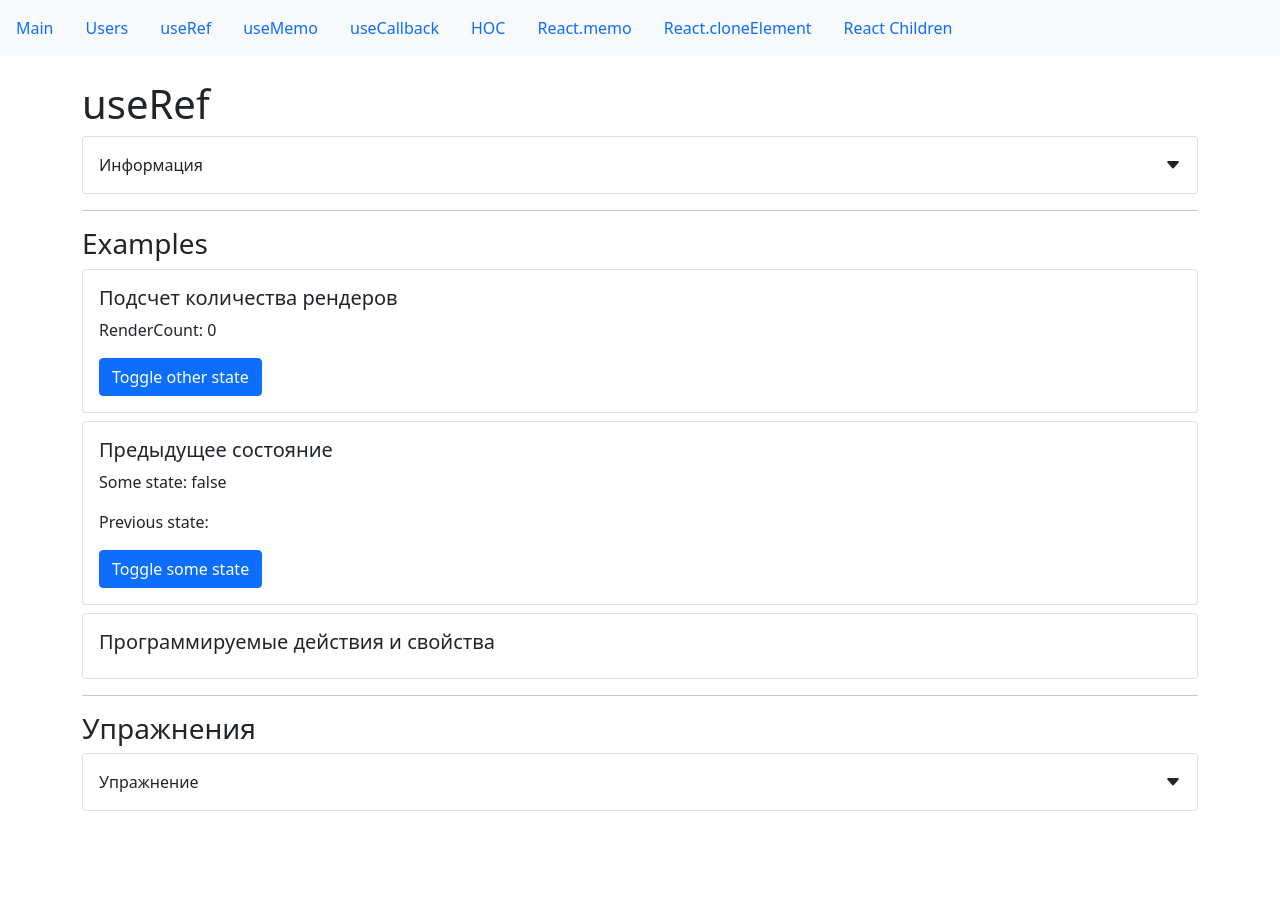
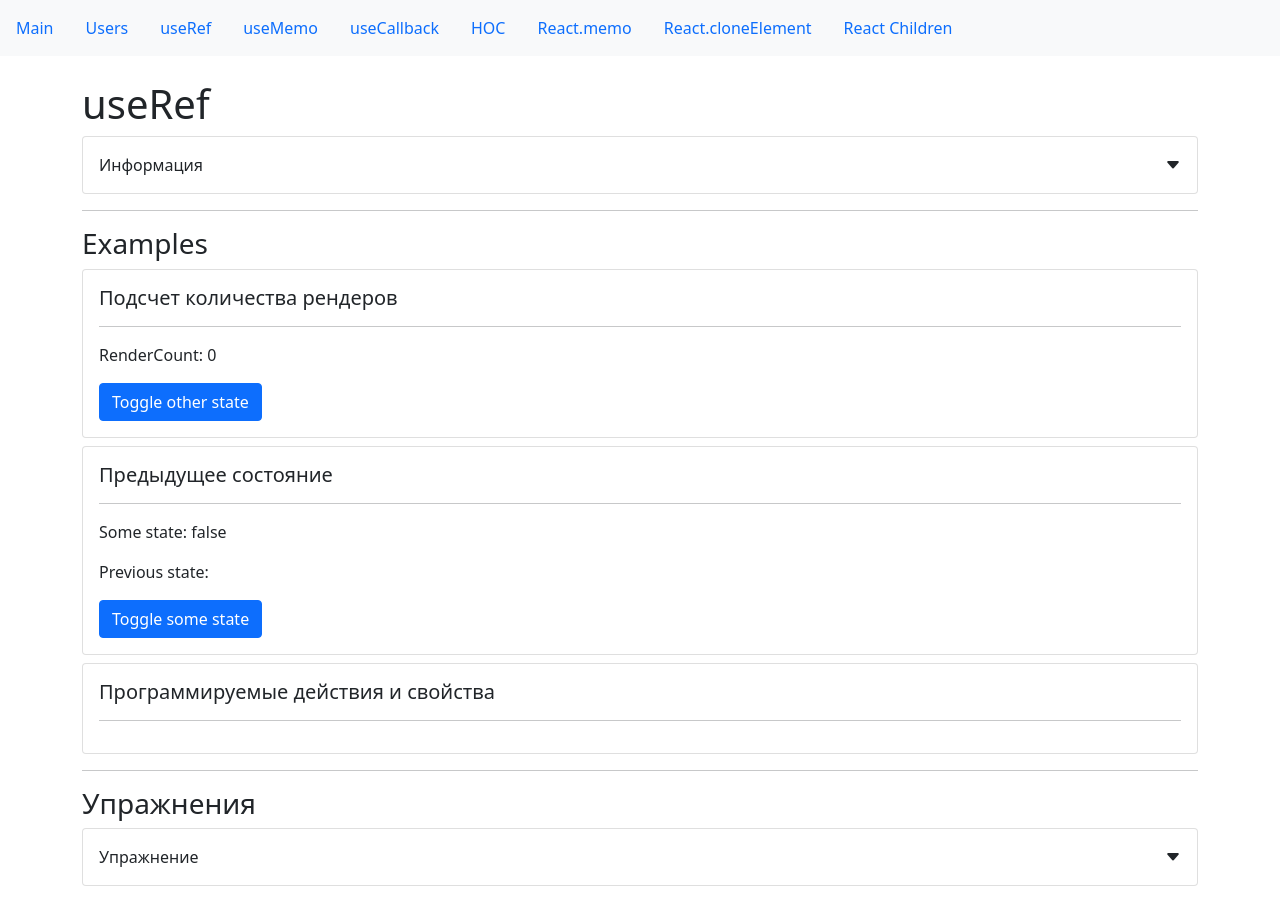
Before and after one commit to Dmitry27Zh/react-hooks, a React (Create React App) app: page /useRef in a window 1280 px wide. Shown: the top 922 px of the page. Before the commit the page ends 879 px from the top, so only its background shows below. Built offline with nearby package versions, Linux system fonts and the light colour scheme.

Commit message:
Add Divider

```diff
--- a/src/app/components/examples/useRef/prevState.jsx
+++ b/src/app/components/examples/useRef/prevState.jsx
@@ -1,6 +1,7 @@
 import React, { useEffect, useRef, useState } from "react";
 import CardWrapper from "../../common/Card";
 import SmallTitle from "../../common/typografy/smallTitle";
+import Divider from "../../common/divider";
 
 const PrevStateExample = () => {
     const [someState, setSomeState] = useState("false");
@@ -15,6 +16,7 @@ const PrevStateExample = () => {
     return (
         <CardWrapper>
             <SmallTitle>Предыдущее состояние</SmallTitle>
+            <Divider />
             <p>Some state: {someState}</p>
             <p>Previous state: {previousState.current}</p>
             <button className="btn btn-primary" type="button" onClick={toggleSomeState}>Toggle some state</button>
--- a/src/app/components/examples/useRef/programmableActions.jsx
+++ b/src/app/components/examples/useRef/programmableActions.jsx
@@ -1,12 +1,15 @@
 import React from "react";
 import CardWrapper from "../../common/Card";
 import SmallTitle from "../../common/typografy/smallTitle";
+import Divider from "../../common/divider";
+
 const ProgrammableActionsExample = () => {
     return (
         <CardWrapper>
             <SmallTitle className="card-title">
                 Программируемые действия и свойства
             </SmallTitle>
+            <Divider />
         </CardWrapper>
     );
 };
--- a/src/app/components/examples/useRef/renderCount.jsx
+++ b/src/app/components/examples/useRef/renderCount.jsx
@@ -1,6 +1,8 @@
 import React, { useEffect, useRef, useState } from "react";
 import CardWrapper from "../../common/Card";
 import SmallTitle from "../../common/typografy/smallTitle";
+import Divider from "../../common/divider";
+
 const RenderCountExample = () => {
     const renderCount = useRef(0);
     const [otherState, setOtherState] = useState(false);
@@ -13,6 +15,7 @@ const RenderCountExample = () => {
     return (
         <CardWrapper>
             <SmallTitle>Подсчет количества рендеров</SmallTitle>
+            <Divider />
             <p>RenderCount: {renderCount.current}</p>
             <button className="btn btn-primary" type="button" onClick={toggleOtherState}>Toggle other state</button>
         </CardWrapper>
```
